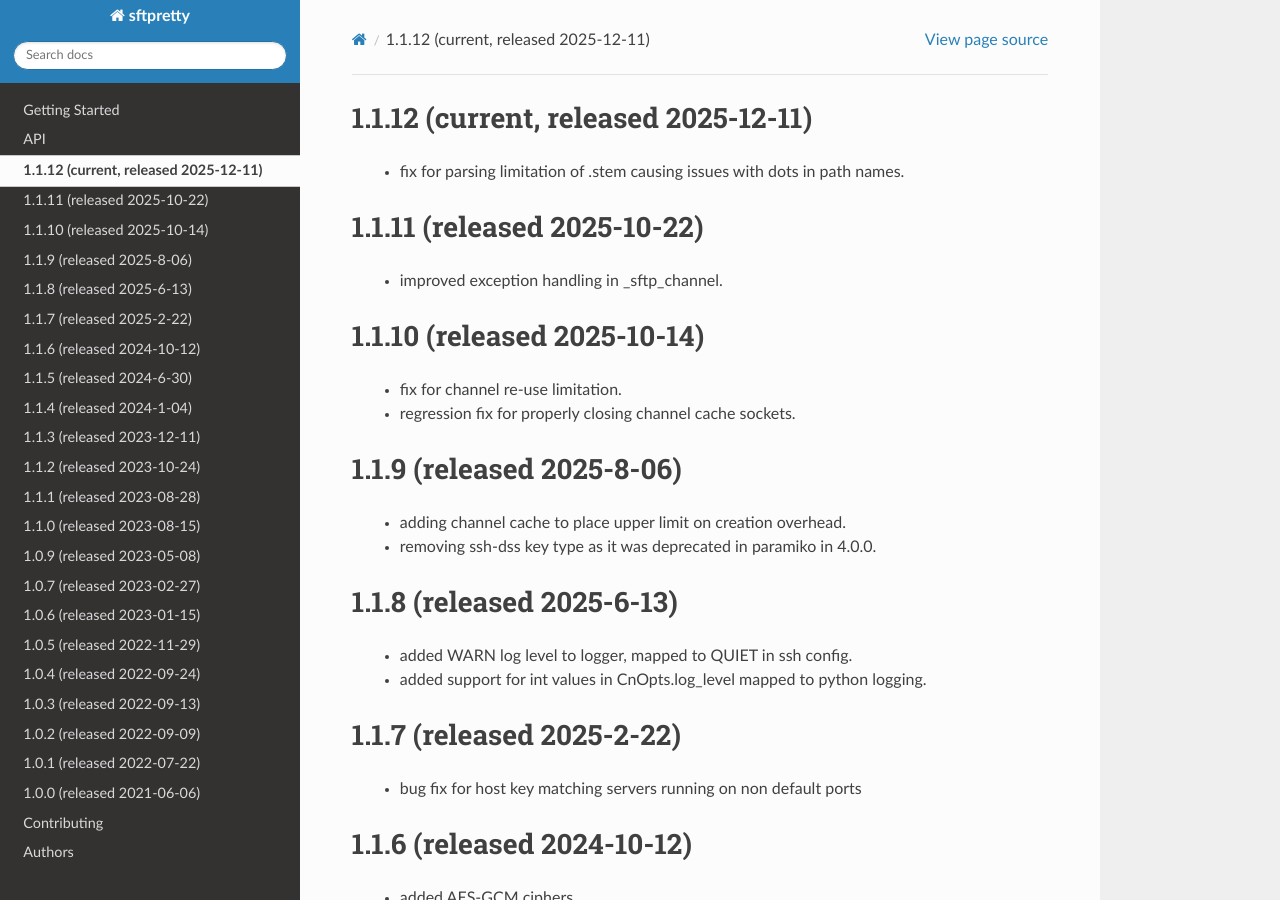
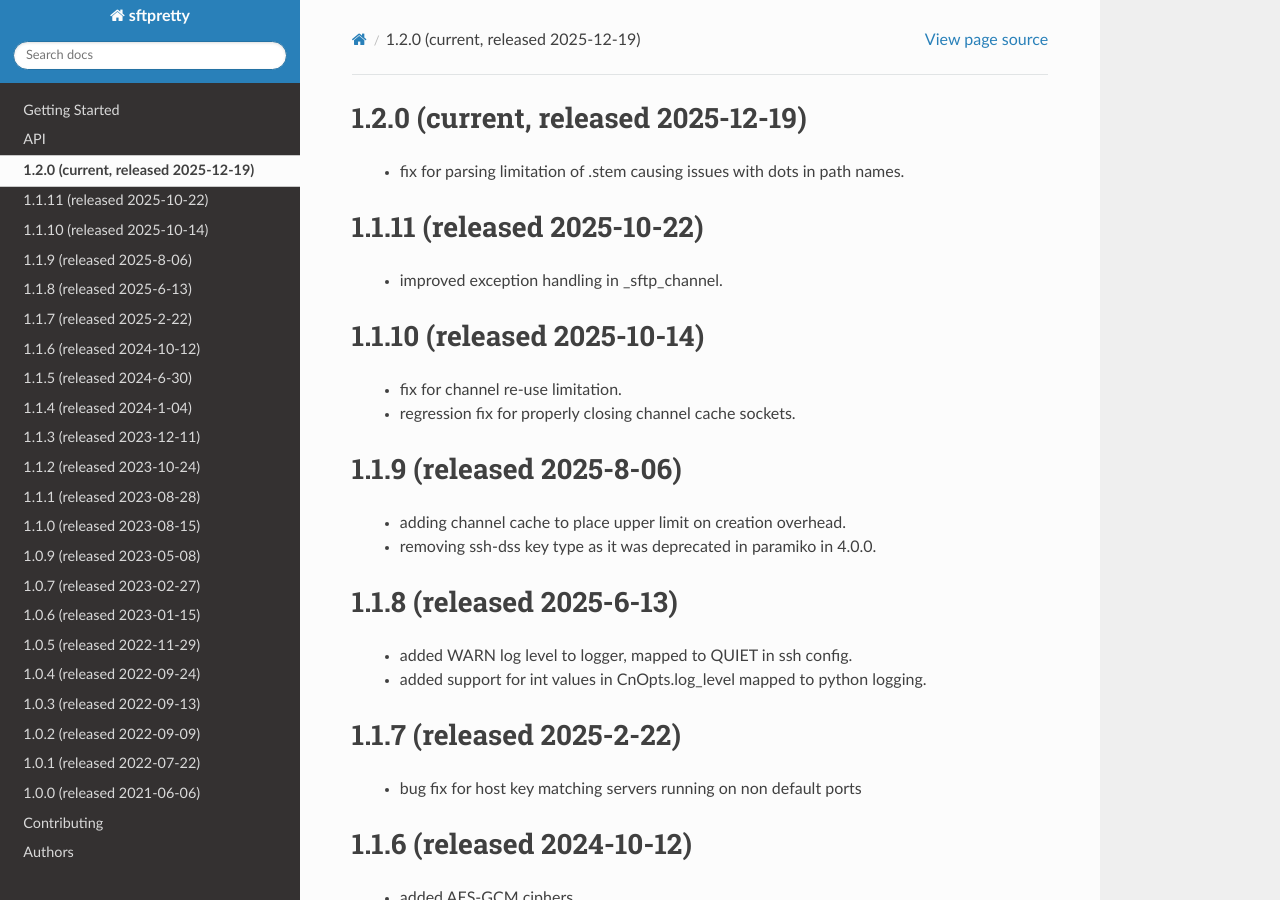
Before and after one commit to byteskeptical/sftpretty, a Sphinx documentation site: the page built from docs/changes.rst, in a window 1280 px wide and 900 px high. Built offline with Sphinx 7.4.7 and the Read the Docs theme 3.1.0, drawn with Linux system fonts in a browser that asks for light colours.

Commit message:
bumping major version, removing unused variable, enabling windows test on 3.13 & 3.14

```diff
--- a/docs/changes.rst
+++ b/docs/changes.rst
@@ -1,5 +1,5 @@
-1.1.12 (current, released 2025-12-11)
--------------------------------------
+1.2.0 (current, released 2025-12-19)
+------------------------------------
     * fix for parsing limitation of .stem causing issues with dots in path names.
 
 1.1.11 (released 2025-10-22)
--- a/docs/conf.py
+++ b/docs/conf.py
@@ -54,9 +54,9 @@
 # built documents.
 #
 # The short X.Y version.
-version = '1.1.12'
+version = '1.2.0'
 # The full version, including alpha/beta/rc tags.
-release = '1.1.12'
+release = '1.2.0'
 
 # The language for content autogenerated by Sphinx. Refer to documentation
 # for a list of supported languages.
--- a/pyproject.toml
+++ b/pyproject.toml
@@ -48,7 +48,7 @@
 name = 'sftpretty'
 readme = 'README.rst'
 requires-python = '>=3.6'
-version = '1.1.12'
+version = '1.2.0'
 
 [project.scripts]
 sftpretty = 'sftpretty:Connection'
```
Also changed, not shown: 2 other files.
